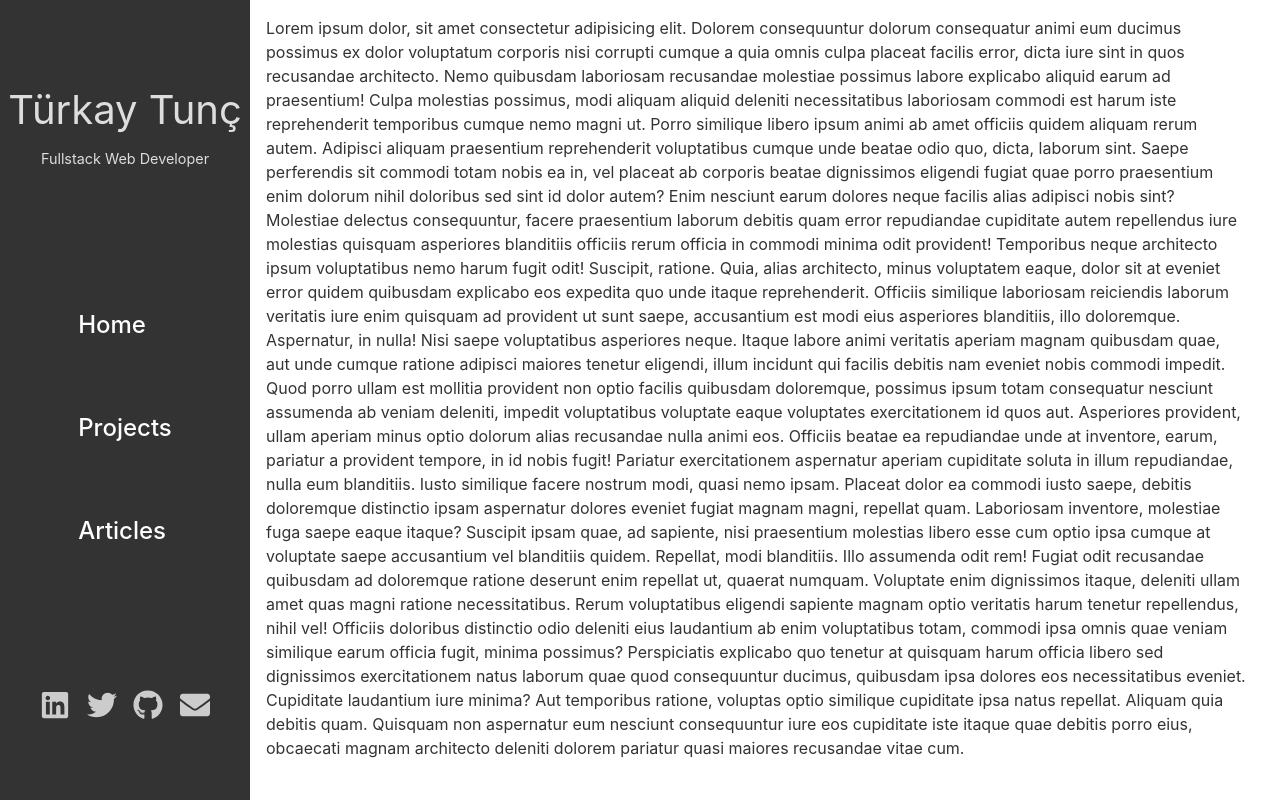
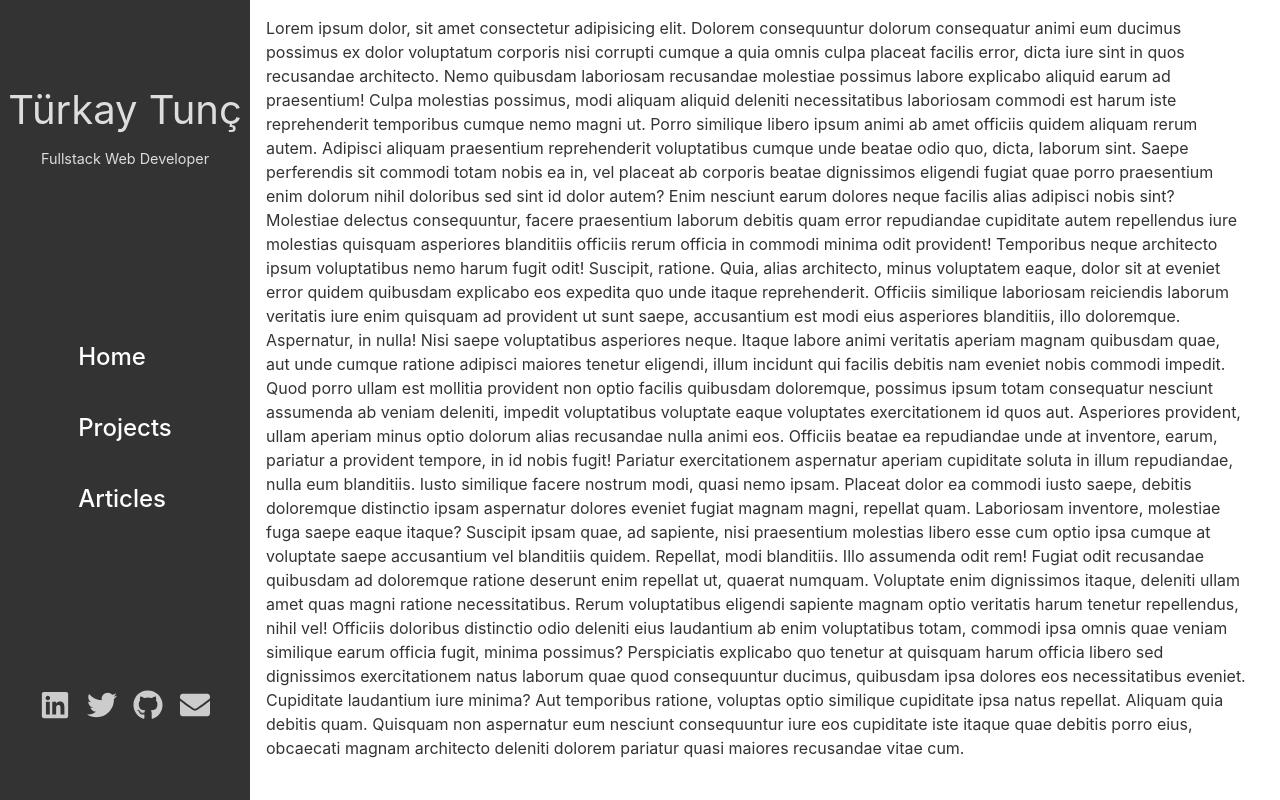
Before and after one commit to turkaytunc/portfolio, a React (Create React App) app: page / in a window 1280 px wide. Built offline with nearby package versions, Linux system fonts and the light colour scheme.

Commit message:
update: margin between links for desktop menu layout

```diff
--- a/src/components/navbar/navbar.scss
+++ b/src/components/navbar/navbar.scss
@@ -18,7 +18,7 @@
     a {
       padding-bottom: 0.2rem;
       width: min-content;
-      margin: 2rem 0;
+      margin: 1rem 0;
       color: scss.$background-color-light;
       &:active {
         color: orangered;
@@ -29,7 +29,7 @@
       &:hover {
         color: coral;
         border-bottom: 1px solid coral;
-        margin-bottom: calc(2rem - 1px);
+        margin-bottom: calc(1rem - 1px);
       }
     }
   }
```
